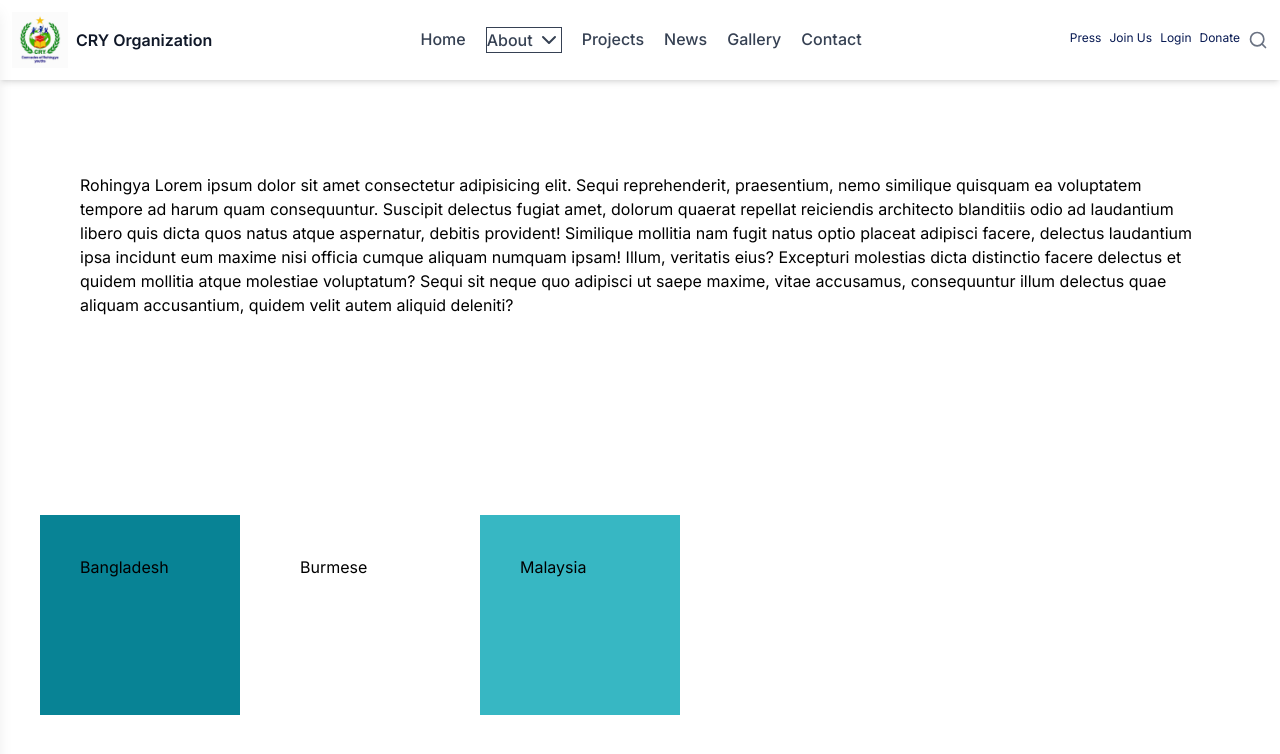
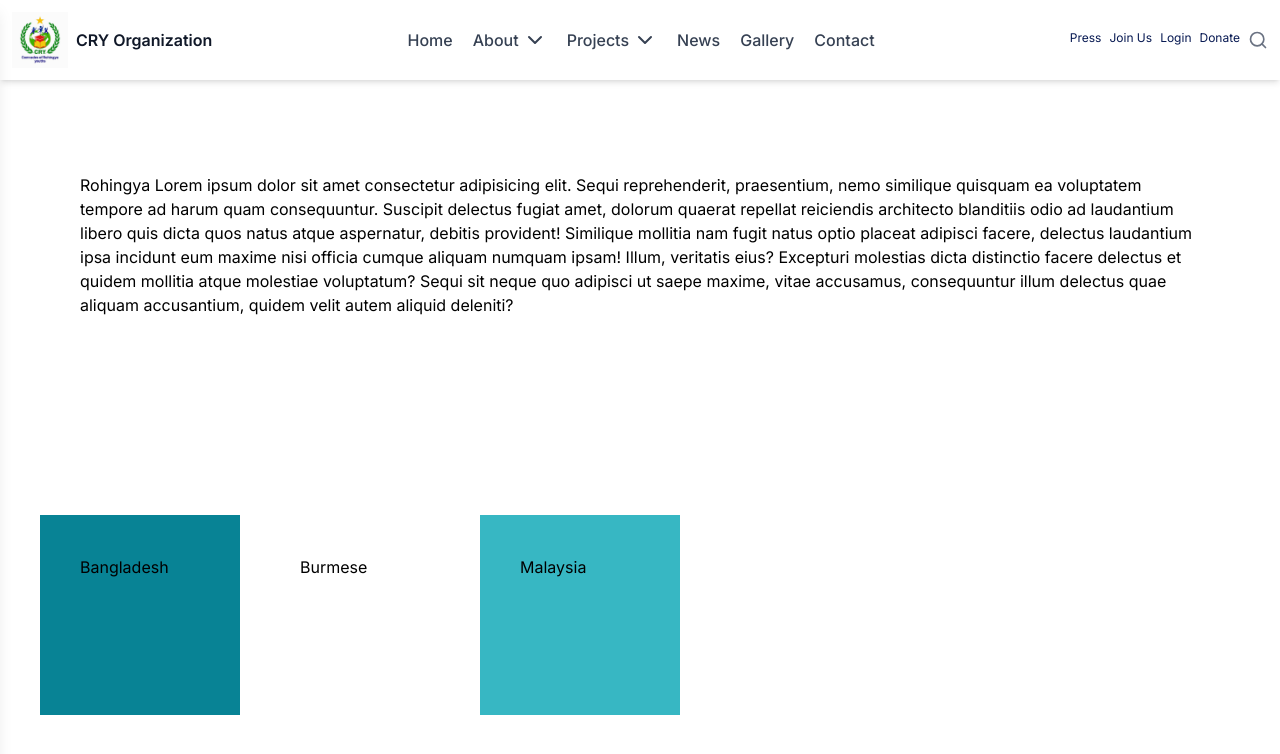
Before and after one commit to Mustakahmmed-dev/cry-org, a Next.js app: page / in a window 1280 px wide. Shown: the top 754 px of the page. Built offline with nearby package versions, Linux system fonts and the light colour scheme.

Commit message:
Added another dropdown menu

```diff
--- a/src/components/Header/Navbar.jsx
+++ b/src/components/Header/Navbar.jsx
@@ -6,6 +6,7 @@ import Link from "next/link";
 const Navbar = () => {
   const [drawerOpen, setDrawerOpen] = useState(false);
   const [aboutOpen, setAboutOpen] = useState(false);
+  const [projectsOpen, setProjectsOpen] = useState(false);
   const drawerRef = useRef(null);
 
   // Drawer accessibility and close-on-click handling
@@ -35,12 +36,12 @@ const Navbar = () => {
 
   const desktopLinks = (
     <>
-      <li><Link href="/">Home</Link></li>
+      <li><Link href="/" className="hover:text-red-500 hover:font-semibold">Home</Link></li>
 
-      <li className="relative group">
+      <li className="relative group hover:text-red-500 hover:font-semibold">
         <button
           type="button"
-          className="dropdown-toggle border flex items-center cursor-pointer"
+          className="dropdown-toggle flex items-center cursor-pointer"
         >
           About <ChevronDown className="ml-1 group-hover:hidden" />
           <ChevronUp className="ml-1 hidden group-hover:block" />
@@ -53,7 +54,21 @@ const Navbar = () => {
         </ul>
       </li>
 
-      <li><Link href="/">Projects</Link></li>
+      <li className="relative group hover:text-red-500 hover:font-semibold">
+        <button
+          type="button"
+          className="dropdown-toggle flex items-center cursor-pointer"
+        >
+          Projects <ChevronDown className="ml-1 group-hover:hidden" />
+          <ChevronUp className="ml-1 hidden group-hover:block" />
+        </button>
+        <ul className="absolute hidden group-hover:flex flex-col w-72 py-3 bg-gray-700 text-gray-200 z-50 rounded">
+          <li><Link href="/" className="py-2 px-4 block hover:bg-[#058610] hover:text-gray-200">Education</Link></li>
+          <li><Link href="/" className="py-2 px-4 block hover:bg-[#058610] hover:text-gray-200">Social Awareness</Link></li>
+          <li><Link href="/" className="py-2 px-4 block hover:bg-[#058610] hover:text-gray-200">Rohingya Curriculum</Link></li>
+        </ul>
+      </li>
+
       <li><Link href="/">News</Link></li>
       <li><Link href="/">Gallery</Link></li>
       <li><Link href="/">Contact</Link></li>
@@ -82,6 +97,25 @@ const Navbar = () => {
           <li><Link href="/" className="py-2 px-4 block hover:bg-[#058610] hover:text-gray-100">Projects</Link></li>
           <li><Link href="/" className="py-2 px-4 block hover:bg-[#058610] hover:text-gray-100">Team</Link></li>
           <li><Link href="/" className="py-2 px-4 block hover:bg-[#058610] hover:text-gray-100">Events</Link></li>
+        </ul>
+      </li>
+      <li className="relative">
+        <button
+          onClick={() => setProjectsOpen(!projectsOpen)}
+          type="button"
+          className="dropdown-toggle flex items-center justify-between w-full cursor-pointer"
+        >
+          Projects
+          {projectsOpen ? <ChevronUp /> : <ChevronDown />}
+        </button>
+        <ul
+          className={`flex flex-col mt-2 bg-gray-100 rounded overflow-hidden transition-all duration-200 ${
+            projectsOpen ? "max-h-96" : "max-h-0"
+          }`}
+        >
+          <li><Link href="/" className="py-2 px-4 block hover:bg-[#058610] hover:text-gray-100">Education</Link></li>
+          <li><Link href="/" className="py-2 px-4 block hover:bg-[#058610] hover:text-gray-100">Social Awareness</Link></li>
+          <li><Link href="/" className="py-2 px-4 block hover:bg-[#058610] hover:text-gray-100">Rohingya Zuban</Link></li>
         </ul>
       </li>
 
```
